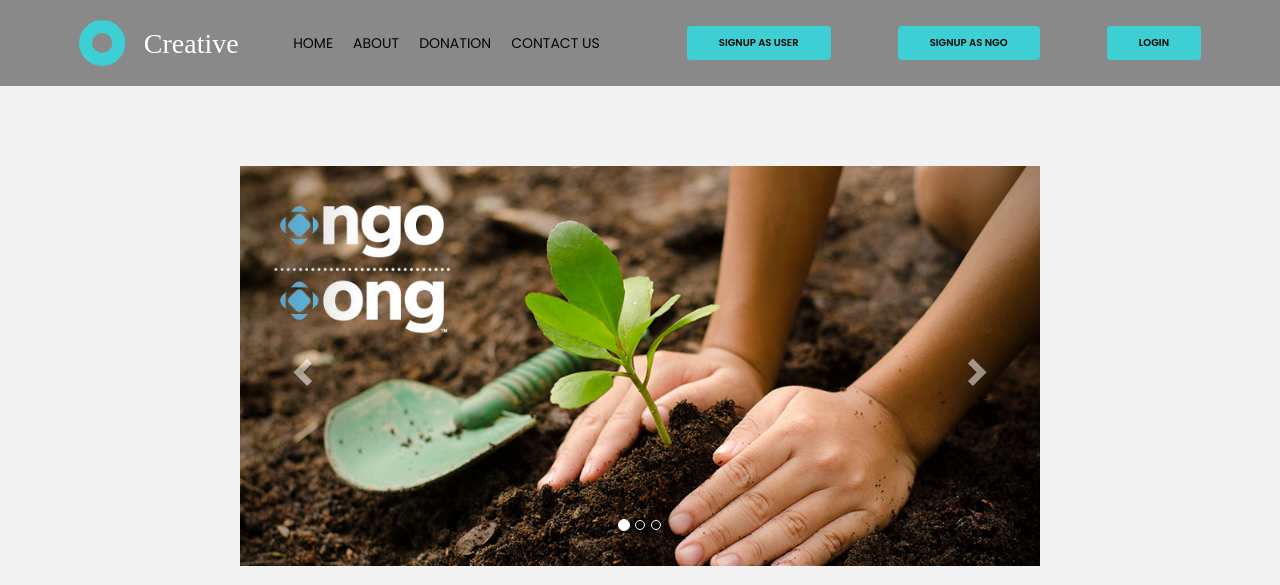
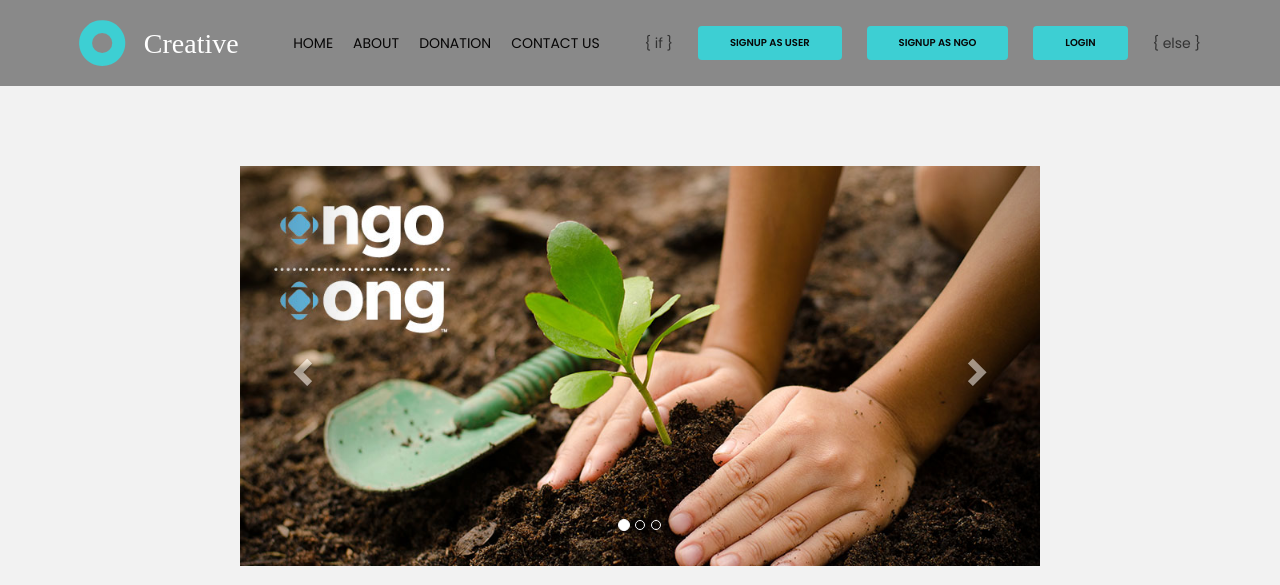
Before and after one commit to dhritsss/T021_Scrapshut, a Django app: page / in a window 1280 px wide. Shown: the top 585 px of the page. Run offline with Django 3.2, Linux system fonts and the light colour scheme; some libraries are stand-ins or nearby versions.

Commit message:
some files changes

```diff
--- a/vaayu/account/views.py
+++ b/vaayu/account/views.py
@@ -14,5 +14,6 @@ def RegisterAsNgo(request):
 def LoginAsUser(request):
     return render(request,"login.html")
 
+
 def LoginAsNgo(request):
     return render(request,"login-ngo.html")
--- a/vaayu/templates/index.html
+++ b/vaayu/templates/index.html
@@ -26,6 +26,7 @@
                         <a href="#donation">Donation</a>
                         <a href="#contact">Contact us</a>
                     </div>
+                    { if }
                     <div class="right">
                         <a href="RegisterAsUser"><button class="btn btn-primary">Signup as User</button> </a>
                     </div>
@@ -35,6 +36,9 @@
                     <div class="right">
                         <a href="#login"><button class="btn btn-primary">login</button> </a>
                     </div>
+                    { else }
+
+
                 </nav>
             </header>
             <section class="slidee">
```
Also changed, not shown: vaayu/account/forms.py (line endings or trailing spaces).
